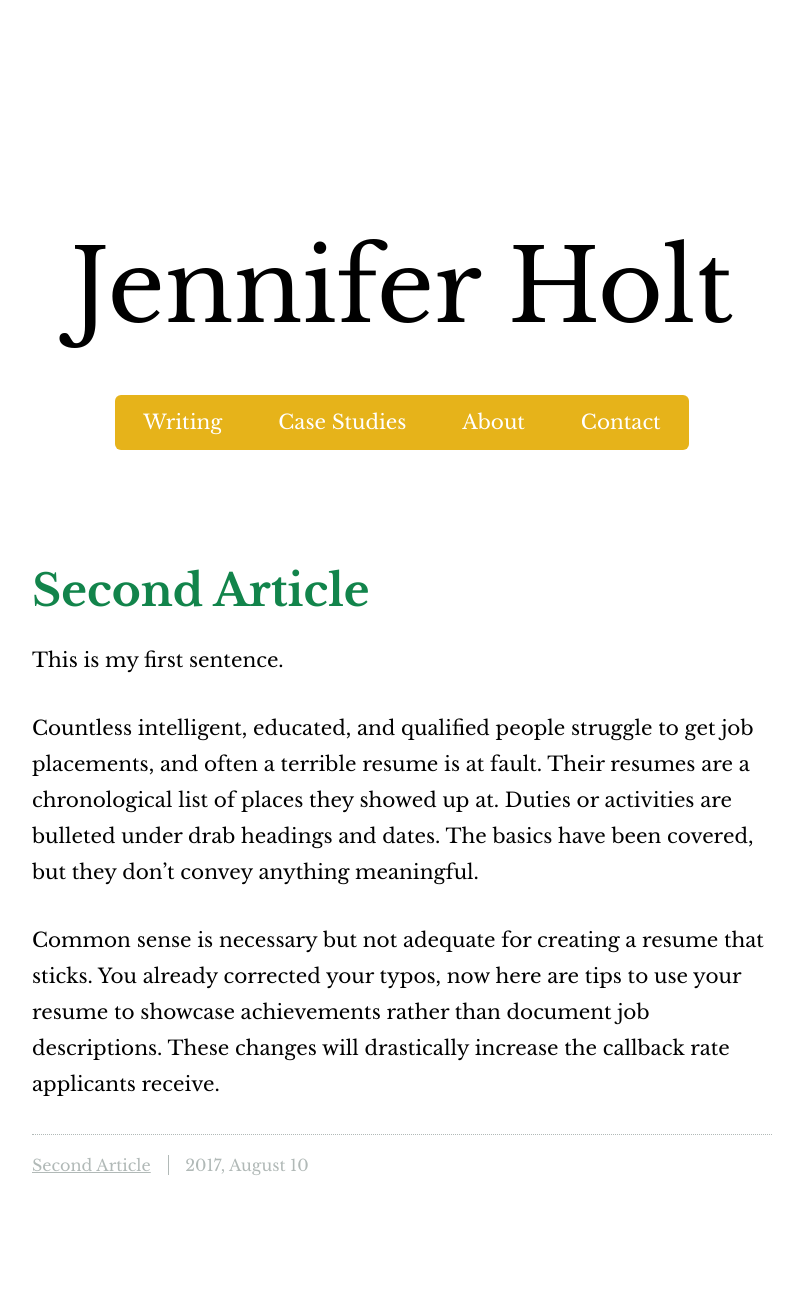
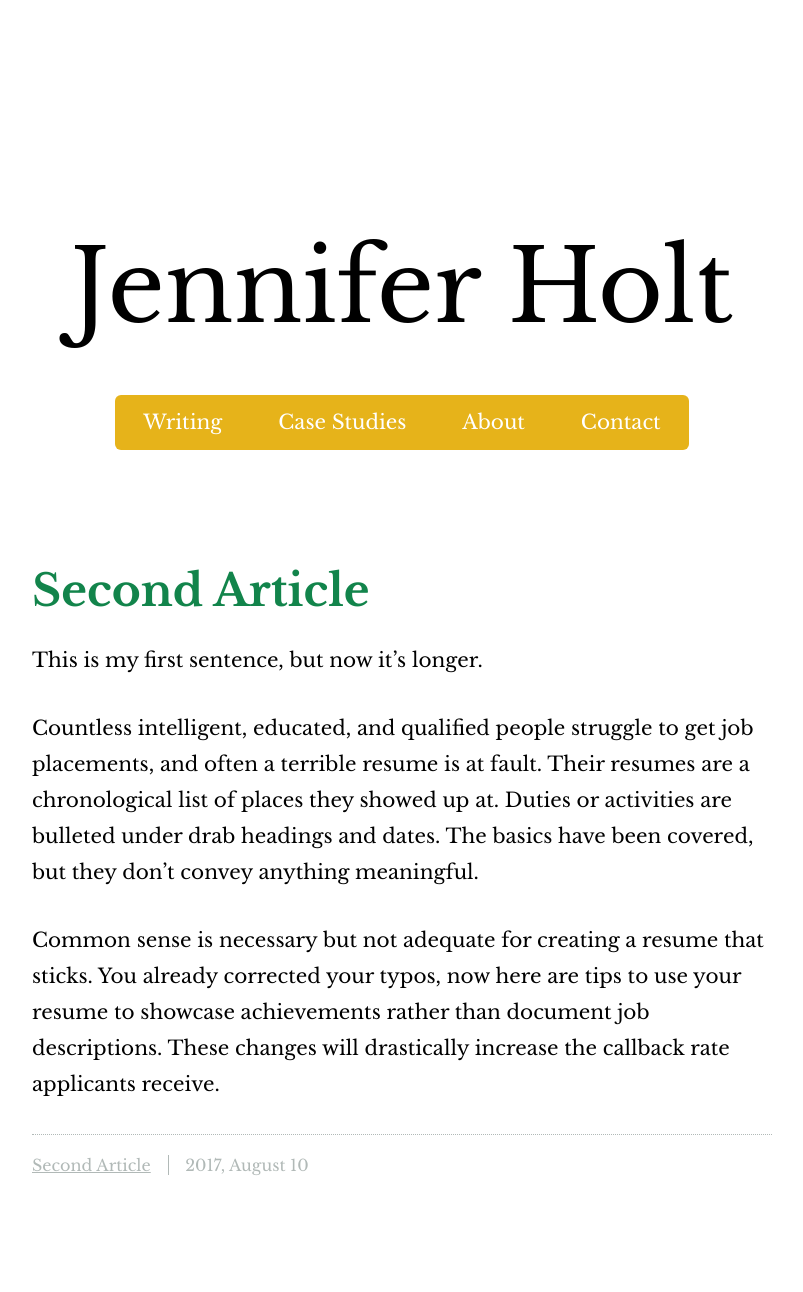
Before and after one commit to bholtbholt/jennys-portfolio, a Jekyll site: the page built from _writing/second-article.md, in a window 1280 px wide. Shown: the whole page, without its empty margins (238-1041 px from the left). Built offline with Jekyll 4.4.1, drawn with Linux system fonts in a browser that asks for light colours.

Commit message:
Update second-article

```diff
--- a/_writing/second-article.md
+++ b/_writing/second-article.md
@@ -1,7 +1,7 @@
 ---
 ---
 
-This is my first sentence.
+This is my first sentence, but now it's longer.
 
 Countless intelligent, educated, and qualified people struggle to get job placements, and often a terrible resume is at fault. Their resumes are a chronological list of places they showed up at. Duties or activities are bulleted under drab headings and dates. The basics have been covered, but they don’t convey anything meaningful.
 
```
